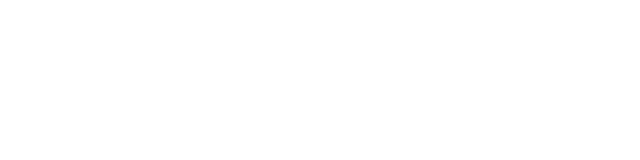
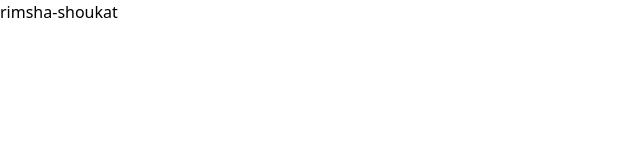
Before and after one commit to rimsha-shoukat/rimsha-shoukat, a Next.js app: page / in a window 1280 px wide. Shown: the top 160 px of the page, without its empty margins (0-640 px from the left). Built offline with nearby package versions, Linux system fonts and the light colour scheme.

Commit message:
components files added

```diff
--- a/src/app/page.js
+++ b/src/app/page.js
@@ -1,6 +1,6 @@
 
 export default function Home() {
   return (
-    <></>
+    <>rimsha-shoukat</>
   );
 }
```
Also changed, not shown: src/sections/about.jsx (added), src/sections/contact.jsx (added), src/sections/cover.jsx (added), src/sections/projects.jsx (added), src/sections/work.jsx (added).
